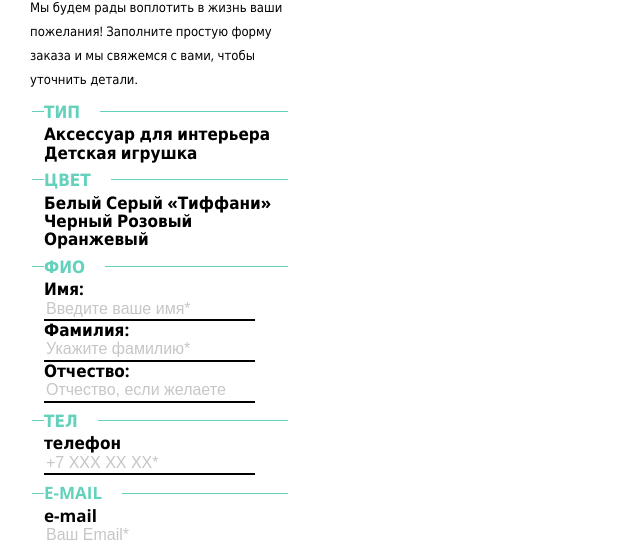
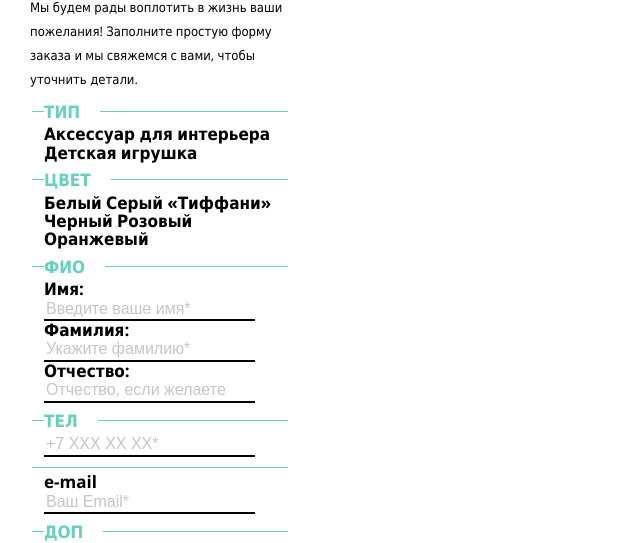
Before and after one commit to alexandrbublik/448713-mishka, a website: page form.html in a window 1280 px wide. Shown: the part 206-749 px from the top of the page, without its empty margins (0-640 px from the left). Drawn offline with nearby package versions, Linux system fonts and the light colour scheme; files that its build step writes are made by us from their sources.

Commit message:
Заданы основные параметры блоков

```diff
--- a/form.html
+++ b/form.html
@@ -61,11 +61,11 @@
       </fieldset>
       <fieldset class="order__container fields-group">
         <legend class="fields-group__title">тел</legend>
-        <label for="phone" class="fields-group__label">телефон</label>
+        <label for="phone" class="fields-group__label visually-hidden">телефон</label>
         <input type="tel" name="phone" id="phone" placeholder="+7 ХХХ ХХ ХХ*" class="fields-group__text" pattern="+7[0-9]{3} [0-9]{4}" required>
       </fieldset>
       <fieldset class="order__container fields-group">
-        <legend class="fields-group__title">e-mail</legend>
+        <legend class="fields-group__title visually-hidden">e-mail</legend>
         <label for="e-mail" class="fields-group__label">e-mail</label>
         <input type="email" name="e-mail" id="e-mail" placeholder="Ваш Email*" class="fields-group__text" required>
       </fieldset>
```
